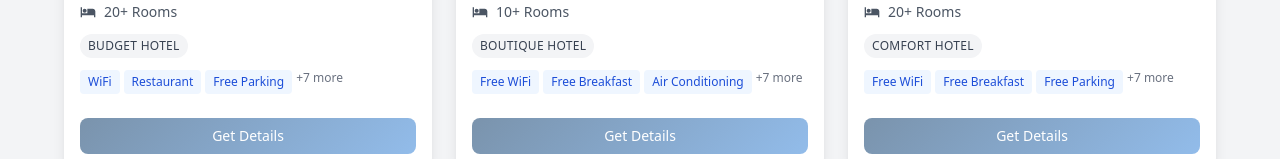
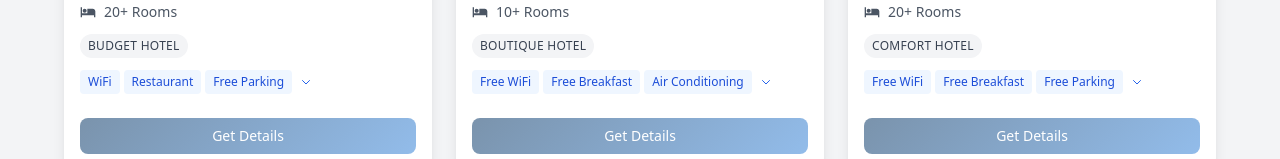
Before and after one commit to ilkayalparslan/ebruloria21, a React (Vite) app: page /hotels in a window 1280 px wide. Shown: the part 549-708 px from the top of the page. Built offline with nearby package versions, Linux system fonts and the light colour scheme.

Commit message:
toggle for amenities

```diff
--- a/src/pageComponents/Hotel1.jsx
+++ b/src/pageComponents/Hotel1.jsx
@@ -17,6 +17,7 @@ const Hotel1 = () => {
   const [cityFilter, setCityFilter] = useState("all");
   const [expandedDescriptions, setExpandedDescriptions] = useState({});
   const [showContactModal, setShowContactModal] = useState(false);
+  const [expandedAmenities, setExpandedAmenities] = useState({});
   const [selectedHotel, setSelectedHotel] = useState(null);
   const [formData, setFormData] = useState({
     firstName: "",
@@ -117,6 +118,13 @@ const Hotel1 = () => {
     setCurrentImageIndex((prev) => ({
       ...prev,
       [hotelIndex]: imageIndex,
+    }));
+  };
+
+  const toggleAmenities = (index) => {
+    setExpandedAmenities((prev) => ({
+      ...prev,
+      [index]: !prev[index],
     }));
   };
 
@@ -361,7 +369,10 @@ const Hotel1 = () => {
                 {hotel.amenities && hotel.amenities.length > 0 && (
                   <div className="mb-3">
                     <div className="flex flex-wrap gap-1">
-                      {hotel.amenities.slice(0, 3).map((amenity, idx) => (
+                      {(expandedAmenities[index]
+                        ? hotel.amenities
+                        : hotel.amenities.slice(0, 3)
+                      ).map((amenity, idx) => (
                         <span
                           key={idx}
                           className="bg-blue-50 text-blue-700 px-2 py-1 rounded text-xs"
@@ -370,14 +381,30 @@ const Hotel1 = () => {
                         </span>
                       ))}
                       {hotel.amenities.length > 3 && (
-                        <span className="text-gray-500 text-xs">
-                          +{hotel.amenities.length - 3} {t("more")}
-                        </span>
+                        <button
+                          onClick={() => toggleAmenities(index)}
+                          className="text-blue-600 hover:text-blue-800 transition-colors flex items-center text-xs"
+                        >
+                          <svg
+                            className={`w-3 h-3 transform transition-transform ml-1 ${
+                              expandedAmenities[index] ? "rotate-180" : ""
+                            }`}
+                            fill="none"
+                            stroke="currentColor"
+                            viewBox="0 0 24 24"
+                          >
+                            <path
+                              strokeLinecap="round"
+                              strokeLinejoin="round"
+                              strokeWidth={2}
+                              d="M19 9l-7 7-7-7"
+                            />
+                          </svg>
+                        </button>
                       )}
                     </div>
                   </div>
                 )}
-
                 {/* Price */}
                 <div className="flex items-center justify-between mb-3">
                   {hotel.price && (
```
